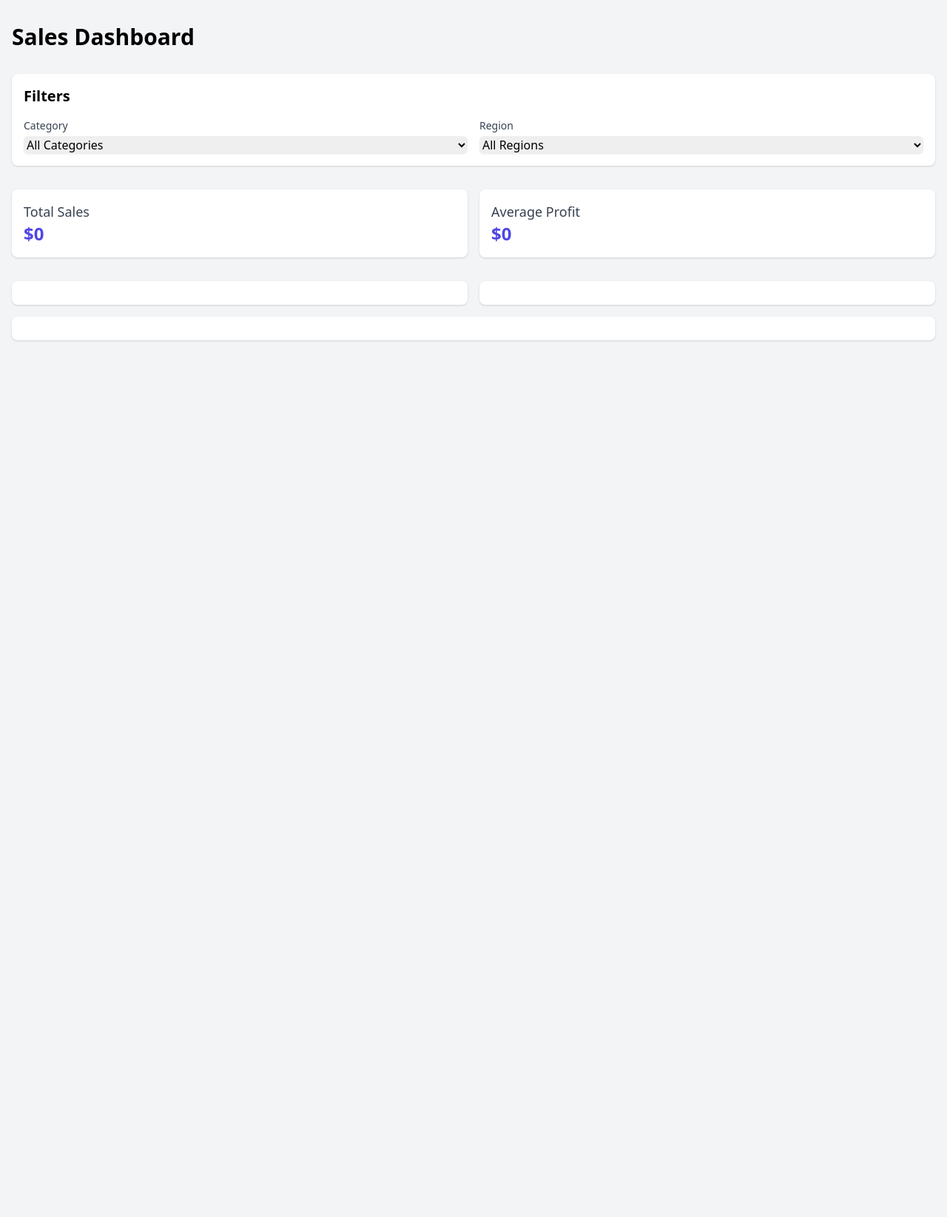
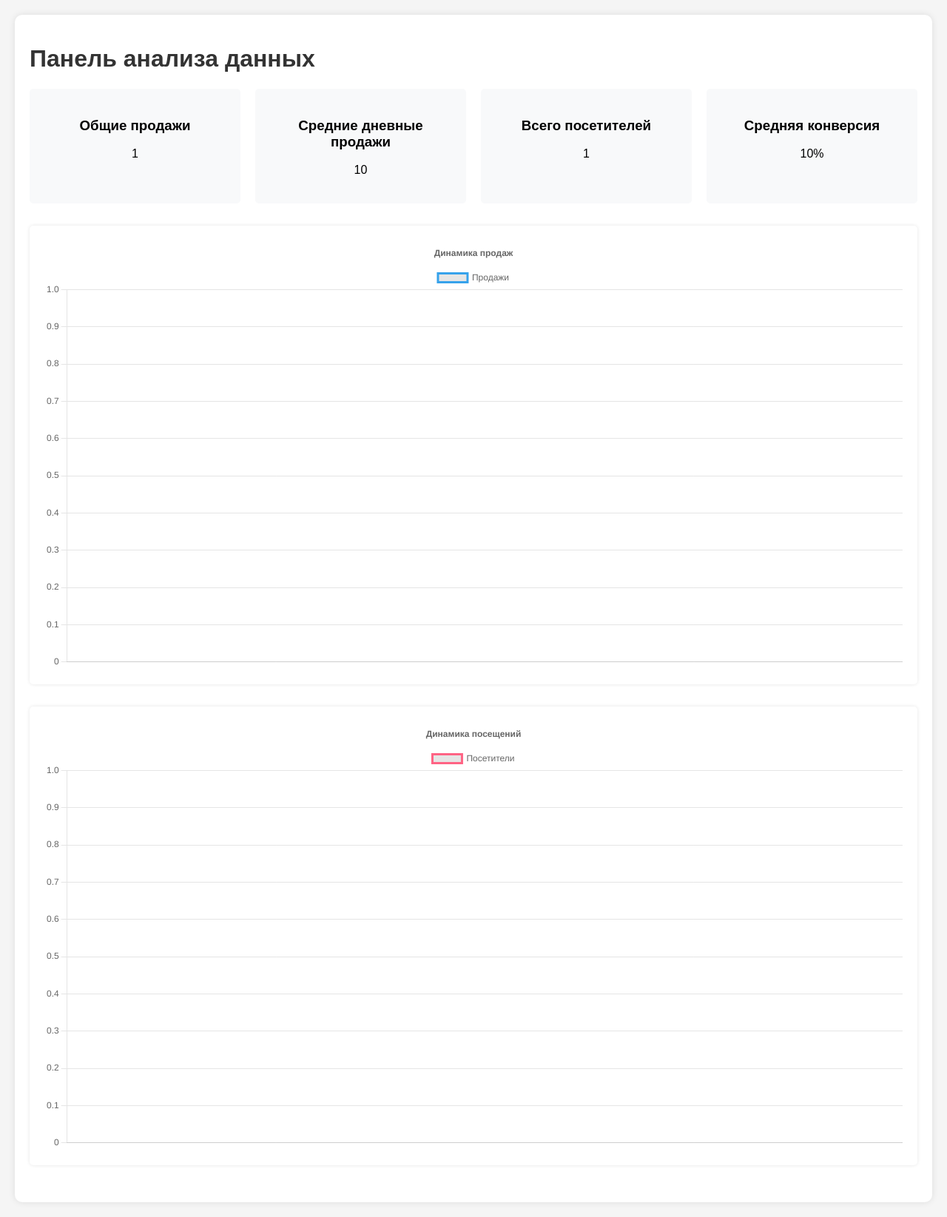
Before and after one commit to AnfisaAnalytics/responsive, a Flask app: template templates/index.html in a window 1280 px wide. Shown: the whole page at 74% size. Before the commit the page ends 461 px from the top, so only its background shows below. Run offline with Flask 3, Linux system fonts and the light colour scheme; the template is opened without the code that fills it: most values are stand-ins (such as "Sample title", 1, 10 or a date in 2020); some libraries are stand-ins or nearby versions.

Commit message:
Update index.html

```diff
--- a/templates/index.html
+++ b/templates/index.html
@@ -1,95 +1,128 @@
+<!-- templates/index.html -->
 <!DOCTYPE html>
-<html lang="en">
+<html lang="ru">
 <head>
     <meta charset="UTF-8">
-    <meta name="viewport" content="width=device-width, initial-scale=1.0">
-    <title>Sales Dashboard</title>
-    <script src="https://cdn.plot.ly/plotly-latest.min.js"></script>
-    <script src="https://code.jquery.com/jquery-3.6.0.min.js"></script>
-    <link href="https://cdn.jsdelivr.net/npm/tailwindcss@2.2.19/dist/tailwind.min.css" rel="stylesheet">
+    <title>Анализ данных</title>
+    <script src="https://cdnjs.cloudflare.com/ajax/libs/Chart.js/3.7.0/chart.min.js"></script>
+    <style>
+        body {
+            font-family: Arial, sans-serif;
+            margin: 20px;
+            background-color: #f5f5f5;
+        }
+        .container {
+            max-width: 1200px;
+            margin: 0 auto;
+            padding: 20px;
+            background-color: white;
+            border-radius: 10px;
+            box-shadow: 0 0 10px rgba(0,0,0,0.1);
+        }
+        .stats {
+            display: grid;
+            grid-template-columns: repeat(auto-fit, minmax(250px, 1fr));
+            gap: 20px;
+            margin-bottom: 30px;
+        }
+        .stat-card {
+            padding: 20px;
+            background-color: #f8f9fa;
+            border-radius: 5px;
+            text-align: center;
+        }
+        .chart-container {
+            margin-bottom: 30px;
+            padding: 20px;
+            background-color: white;
+            border-radius: 5px;
+            box-shadow: 0 0 5px rgba(0,0,0,0.1);
+        }
+        h1, h2 {
+            color: #333;
+        }
+    </style>
 </head>
-<body class="bg-gray-100">
-    <div class="container mx-auto px-4 py-8">
-        <h1 class="text-3xl font-bold mb-8">Sales Dashboard</h1>
+<body>
+    <div class="container">
+        <h1>Панель анализа данных</h1>
 
-        <!-- Filters -->
-        <div class="bg-white p-4 rounded-lg shadow mb-8">
-            <h2 class="text-xl font-semibold mb-4">Filters</h2>
-            <div class="grid grid-cols-2 gap-4">
-                <div>
-                    <label class="block text-sm font-medium text-gray-700">Category</label>
-                    <select id="category" class="mt-1 block w-full rounded-md border-gray-300 shadow-sm focus:border-indigo-500 focus:ring-indigo-500">
-                        <option value="all">All Categories</option>
-                        {% for category in categories %}
-                        <option value="{{ category }}">{{ category }}</option>
-                        {% endfor %}
-                    </select>
-                </div>
-                <div>
-                    <label class="block text-sm font-medium text-gray-700">Region</label>
-                    <select id="region" class="mt-1 block w-full rounded-md border-gray-300 shadow-sm focus:border-indigo-500 focus:ring-indigo-500">
-                        <option value="all">All Regions</option>
-                        {% for region in regions %}
-                        <option value="{{ region }}">{{ region }}</option>
-                        {% endfor %}
-                    </select>
-                </div>
+        <div class="stats">
+            <div class="stat-card">
+                <h3>Общие продажи</h3>
+                <p>{{ analysis.total_sales }}</p>
+            </div>
+            <div class="stat-card">
+                <h3>Средние дневные продажи</h3>
+                <p>{{ analysis.avg_daily_sales }}</p>
+            </div>
+            <div class="stat-card">
+                <h3>Всего посетителей</h3>
+                <p>{{ analysis.total_visitors }}</p>
+            </div>
+            <div class="stat-card">
+                <h3>Средняя конверсия</h3>
+                <p>{{ analysis.avg_conversion }}%</p>
             </div>
         </div>
 
-        <!-- Metrics -->
-        <div class="grid grid-cols-2 gap-4 mb-8">
-            <div class="bg-white p-4 rounded-lg shadow">
-                <h3 class="text-lg font-medium text-gray-700">Total Sales</h3>
-                <p id="total-sales" class="text-2xl font-bold text-indigo-600">$0</p>
-            </div>
-            <div class="bg-white p-4 rounded-lg shadow">
-                <h3 class="text-lg font-medium text-gray-700">Average Profit</h3>
-                <p id="avg-profit" class="text-2xl font-bold text-indigo-600">$0</p>
-            </div>
+        <div class="chart-container">
+            <canvas id="salesChart"></canvas>
         </div>
 
-        <!-- Charts -->
-        <div class="grid grid-cols-2 gap-4">
-            <div class="bg-white p-4 rounded-lg shadow">
-                <div id="sales-by-category"></div>
-            </div>
-            <div class="bg-white p-4 rounded-lg shadow">
-                <div id="profit-by-region"></div>
-            </div>
+        <div class="chart-container">
+            <canvas id="visitorsChart"></canvas>
         </div>
-        <div class="bg-white p-4 rounded-lg shadow mt-4">
-            <div id="sales-trend"></div>
-        </div>
-    </div>
 
-    <script>
-        function updateDashboard() {
-            $.ajax({
-                url: '/update_charts',
-                method: 'POST',
+        <script>
+            const chartData = {{ chart_data | safe }};
+
+            // График продаж
+            new Chart(document.getElementById('salesChart'), {
+                type: 'line',
                 data: {
-                    category: $('#category').val(),
-                    region: $('#region').val()
+                    labels: chartData.dates,
+                    datasets: [{
+                        label: 'Продажи',
+                        data: chartData.sales,
+                        borderColor: '#36a2eb',
+                        tension: 0.1
+                    }]
                 },
-                success: function(response) {
-                    // Update metrics
-                    $('#total-sales').text(response.metrics.total_sales);
-                    $('#avg-profit').text(response.metrics.avg_profit);
-
-                    // Update charts
-                    Plotly.newPlot('sales-by-category', response.charts.sales_by_category.data, response.charts.sales_by_category.layout);
-                    Plotly.newPlot('sales-trend', response.charts.sales_trend.data, response.charts.sales_trend.layout);
-                    Plotly.newPlot('profit-by-region', response.charts.profit_by_region.data, response.charts.profit_by_region.layout);
+                options: {
+                    responsive: true,
+                    plugins: {
+                        title: {
+                            display: true,
+                            text: 'Динамика продаж'
+                        }
+                    }
                 }
             });
-        }
 
-        // Update on filter change
-        $('#category, #region').change(updateDashboard);
-
-        // Initial update
-        $(document).ready(updateDashboard);
-    </script>
+            // График посетителей
+            new Chart(document.getElementById('visitorsChart'), {
+                type: 'line',
+                data: {
+                    labels: chartData.dates,
+                    datasets: [{
+                        label: 'Посетители',
+                        data: chartData.visitors,
+                        borderColor: '#ff6384',
+                        tension: 0.1
+                    }]
+                },
+                options: {
+                    responsive: true,
+                    plugins: {
+                        title: {
+                            display: true,
+                            text: 'Динамика посещений'
+                        }
+                    }
+                }
+            });
+        </script>
+    </div>
 </body>
 </html>
```
